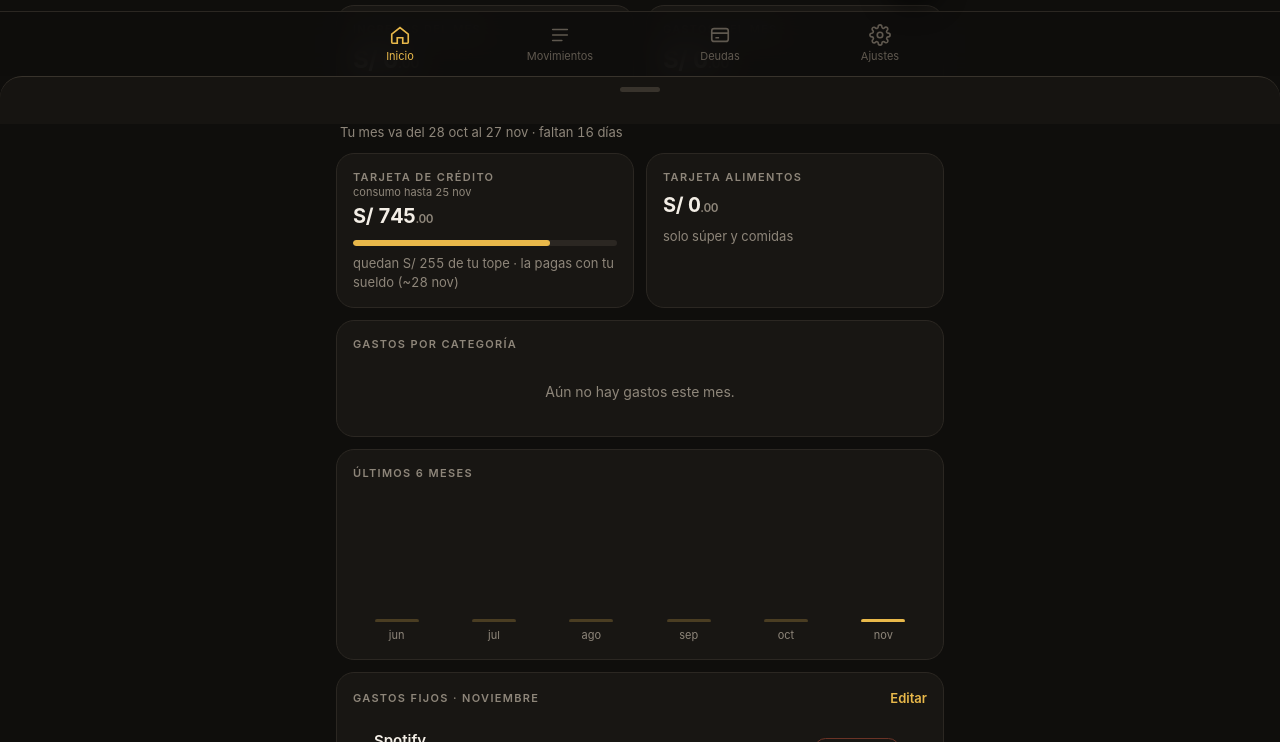
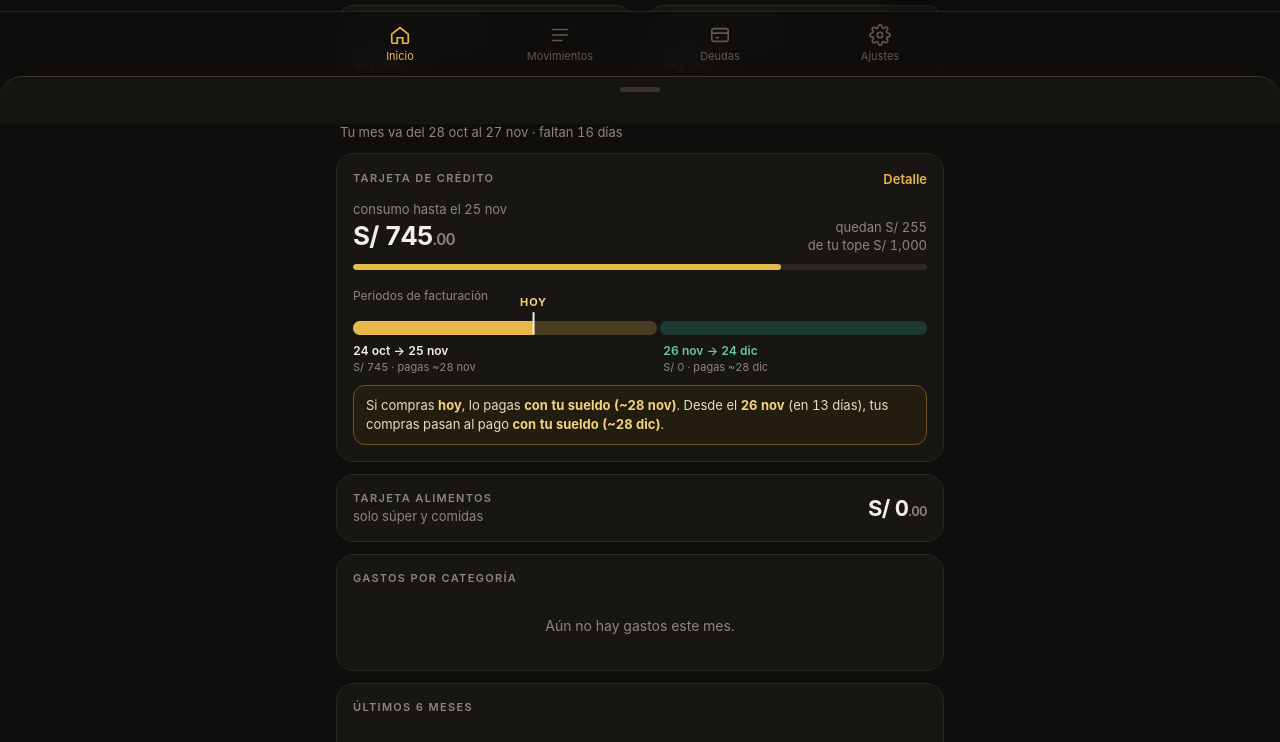
Before and after one commit to Sh31lby/Finanzas, a plain HTML site: page index.html in a window 1280 px wide. Shown: the part 724-1466 px from the top of the page. Drawn offline with Linux system fonts and the light colour scheme.

Commit message:
v5: línea de tiempo de periodos de la tarjeta y aviso al registrar compras
Co-Authored-By: Claude Opus 5.5 <noreply@anthropic.com>
Claude-Session: https://claude.ai/code/session_01LmoNUMrgX1JgWuvfZsPyQP

```diff
--- a/index.html
+++ b/index.html
@@ -132,6 +132,17 @@ select.inp{-webkit-appearance:none;appearance:none}
 .toast.on{opacity:1;transform:translateX(-50%)}
 .daygroup{font-size:12px;color:var(--muted);margin:14px 2px 2px;text-transform:capitalize}
 .hide{display:none!important}
+.tl-bar{position:relative;display:flex;gap:3px;height:14px;margin:30px 0 8px}
+.tl-bar .tseg{border-radius:7px;overflow:hidden;min-width:0}
+.tl-bar .tseg.cur{background:#4a3d22}.tl-bar .tseg.cur i{display:block;height:100%;background:var(--gold)}
+.tl-bar .tseg.nxt{background:#1f3a33}
+.tl-bar .now{position:absolute;top:-26px;transform:translateX(-50%);font-size:11px;font-weight:700;color:var(--gold2);text-transform:uppercase;letter-spacing:.08em}
+.tl-bar .now::after{content:'';position:absolute;left:50%;top:17px;width:2px;height:23px;margin-left:-1px;background:var(--text);border-radius:1px}
+.tl-lab{display:flex;gap:10px}.tl-lab>div{min-width:0}
+.tl-lab b{display:block;font-size:12px;font-weight:600}.tl-lab span{display:block;font-size:11px;color:var(--muted)}
+.tl-lab .n b{color:var(--green)}
+.cardhint{margin-top:10px;padding:10px 12px;border-radius:12px;background:#231d10;border:1px solid #6b5420;font-size:13px;color:#e9dcc0;line-height:1.45}
+.cardhint b{color:var(--gold2)}
 </style>
 </head>
 <body>
@@ -322,6 +333,23 @@ function cardInfo() {
   return { cur, open, due, total, extra };
 }
 function cardBalance() { return cardInfo().total; }
+function cardTimeline() {
+  const today = todayISO(), sch = cardSchedule();
+  const i = sch.findIndex(p => p.close >= today), cur = sch[i], nxt = sch[i + 1];
+  const st = cardStatements().list, amt = p => (st.find(x => x.close === p.close) || { amount: 0 }).amount;
+  const d1 = daysBetween(cur.start, cur.close) + 1, d2 = daysBetween(nxt.start, nxt.close) + 1;
+  const inCur = Math.max(0, Math.min(1, (daysBetween(cur.start, today) + 0.5) / d1));
+  const markLeft = Math.max(4, Math.min(96, inCur * d1 / (d1 + d2) * 100));
+  const left = daysBetween(today, cur.close);
+  return `<span class="f-lbl" style="margin:18px 0 -14px">Periodos de facturación</span><div class="tl-bar"><div class="tseg cur" style="flex:${d1}"><i style="width:${inCur * 100}%"></i></div><div class="tseg nxt" style="flex:${d2}"></div><div class="now" style="left:${markLeft}%">hoy</div></div>
+    <div class="tl-lab"><div style="flex:${d1}"><b>${dShort(cur.start)} → ${dShort(cur.close)}</b><span>${fmt(amt(cur), 0)} · pagas ${S.card.payMode === 'banco' ? dShort(cur.pay) : '~' + dShort(plannedPay(cur))}</span></div>
+    <div class="n" style="flex:${d2}"><b>${dShort(nxt.start)} → ${dShort(nxt.close)}</b><span>${fmt(amt(nxt), 0)} · pagas ${S.card.payMode === 'banco' ? dShort(nxt.pay) : '~' + dShort(plannedPay(nxt))}</span></div></div>
+    <div class="cardhint">Si compras <b>hoy</b>, lo pagas <b>${payTxt(cur)}</b>. ${left > 0 ? `Desde el <b>${dShort(nxt.start)}</b> (en ${left} día${left > 1 ? 's' : ''})` : '<b>Hoy cierra el periodo</b>: desde mañana'}, tus compras pasan al pago <b>${payTxt(nxt)}</b>.</div>`;
+}
+function cardHint(dateISO) {
+  const p = periodOf(dateISO || todayISO());
+  return `Esta compra entra al periodo del <b>${dShort(p.start)} al ${dShort(p.close)}</b> → la pagas <b>${payTxt(p)}</b>${S.card.payMode === 'banco' ? '' : ' (vence ' + dShort(p.pay) + ')'}.`;
+}
 // Cuándo pagas un estado de cuenta: con tu sueldo (primer día de cobro después del cierre) o en la fecha del banco
 function plannedPay(p) {
   if (S.card.payMode === 'banco') return p.pay;
@@ -511,7 +539,9 @@ function movRow(m) {
     <div class="amt neutral">${m.amount >= 0 ? '+' : '−'}${fmt(Math.abs(m.amount))}</div></div>`;
   const isIn = m.type === 'ingreso', isPay = m.type === 'pago_tarjeta';
   const title = isPay ? 'Pago de tarjeta' : m.category;
-  const sub = [dShort(m.date), m.note, isIn ? null : m.method, m.auto ? 'fijo' : null].filter(Boolean).map(esc).join(' · ');
+  const tc = m.type === 'gasto' && m.method === 'Tarjeta de crédito';
+  const sub = [dShort(m.date), m.note, isIn ? null : m.method, m.auto ? 'fijo' : null].filter(Boolean).map(esc).join(' · ')
+    + (tc ? ` · <span style="color:var(--gold)">se paga ${S.card.payMode === 'banco' ? dShort(periodOf(m.date).pay) : '~' + dShort(plannedPay(periodOf(m.date)))}</span>` : '');
   const col = isPay ? '#5f584f' : isIn ? 'var(--green)' : colorOf(m.category);
   return `<div class="row tap" data-act="edit" data-id="${m.id}"><i class="dot" style="background:${col}"></i><div class="t"><b>${esc(title)}</b><span>${sub}</span></div>
     <div class="amt ${isIn ? 'in' : isPay ? 'neutral' : ''}">${isIn ? '+' : '−'}${fmt(m.amount).replace('S/ ', 'S/ ')}</div></div>`;
@@ -579,14 +609,14 @@ function vInicio() {
     <div class="card kpi"><div class="lbl">Gastos del mes</div><div class="v">${fmtH(t.exp)}</div><div class="note">balance <span style="color:${t.left < 0 ? 'var(--red)' : 'var(--text)'}">${fmt(t.left, 0)}</span></div></div>
   </div>
   ${cur ? `<div class="sub" style="margin:-4px 4px 12px">Tu mes va del ${c.label.replace(' – ', ' al ')} · ${daysLeft(c).toLowerCase()}</div>` : ''}
-  <div class="grid2">
-    <div class="card tap" data-act="goto" data-v="deudas"><div class="lbl">Tarjeta de crédito</div><div class="sub" style="font-size:11px">consumo hasta ${dShort(ci.cur.close)}</div><div class="kpi"><div class="v" style="font-size:20px;margin-top:2px">${fmtH(cb)}</div></div>
-      <div class="bar ${capPct > 100 ? 'over' : capPct >= 80 ? 'warn' : ''}"><i style="width:${Math.min(100, capPct)}%"></i></div>
-      <div class="note sub mt8">${cb > S.card.cap ? `<span style="color:var(--red)">te pasaste ${fmt(cb - S.card.cap, 0)}</span>` : `quedan ${fmt(S.card.cap - cb, 0)} de tu tope`} · la pagas ${payTxt(ci.cur)}</div>
-      ${ci.due.length ? `<div class="note mt8" style="color:var(--gold);font-size:12px">por pagar ${fmt(ci.due[0].left, 0)} el ${dShort(ci.due[0].pay)}</div>` : ''}</div>
-    <div class="card"><div class="lbl">Tarjeta alimentos</div><div class="kpi"><div class="v" style="font-size:20px;${fb < 0 ? 'color:var(--red)' : ''}">${fmtH(fb)}</div></div>
-      <div class="note sub mt8">solo súper y comidas</div></div>
+  <div class="card"><h2>Tarjeta de crédito <button data-act="goto" data-v="deudas">Detalle</button></h2>
+    <div style="display:flex;justify-content:space-between;align-items:flex-end;gap:10px"><div><div class="sub">consumo hasta el ${dShort(ci.cur.close)}</div><div class="big" style="font-size:26px">${fmtH(cb)}</div></div>
+      <div class="sub" style="text-align:right">${cb > S.card.cap ? `<span style="color:var(--red)">te pasaste ${fmt(cb - S.card.cap, 0)}</span>` : `quedan ${fmt(S.card.cap - cb, 0)}<br>de tu tope ${fmt(S.card.cap, 0)}`}</div></div>
+    <div class="bar ${capPct > 100 ? 'over' : capPct >= 80 ? 'warn' : ''}"><i style="width:${Math.min(100, capPct)}%"></i></div>
+    ${ci.due.length ? `<div class="note mt8" style="color:var(--gold);font-size:13px">Por pagar: ${fmt(ci.due[0].left, 0)} ${payTxt(ci.due[0])}</div>` : ''}
+    ${cardTimeline()}
   </div>
+  <div class="card" style="display:flex;justify-content:space-between;align-items:center"><div><div class="lbl">Tarjeta alimentos</div><div class="sub">solo súper y comidas</div></div><div class="big" style="font-size:22px;${fb < 0 ? 'color:var(--red)' : ''}">${fmtH(fb)}</div></div>
   <div class="card"><h2>Gastos por categoría</h2>${donut(t.byCat, t.exp)}</div>
   <div class="card"><h2>Últimos 6 meses</h2>${bars()}</div>
   ${fx}
@@ -646,7 +676,8 @@ function vDeudas() {
       • Pide tu nuevo cronograma y actualiza aquí el capital en Ajustes.</div>
   </div>` : ''}
   <div class="card"><h2>Tarjeta de crédito <button data-act="goto" data-v="ajustes">Actualizar</button></h2>
-    <div class="lbl" style="letter-spacing:.06em">Consumo del ${dShort(ci.cur.start)} al ${dShort(ci.cur.close)}</div><div class="big">${fmtH(ci.open.amount)}</div>
+    ${cardTimeline()}
+    <div class="lbl mt" style="letter-spacing:.06em">Consumo del ${dShort(ci.cur.start)} al ${dShort(ci.cur.close)}</div><div class="big">${fmtH(ci.open.amount)}</div>
     <div class="bar ${capPct > 100 ? 'over' : capPct >= 80 ? 'warn' : ''}"><i style="width:${Math.min(100, capPct)}%"></i></div>
     <div class="stats">
       <div><span>Tu tope</span><b>${fmt(S.card.cap, 0)}</b></div>
@@ -726,7 +757,7 @@ function vAjustes() {
     <div class="sub" style="margin-bottom:12px">Tus datos viven solo en este iPhone. Guarda una copia en Archivos o iCloud de vez en cuando.</div>
     <div class="cta"><button class="btn gold" data-act="export">Exportar copia</button><button class="btn" data-act="import">Importar copia</button><button class="btn" data-act="csv">Exportar a Excel (CSV)</button></div>
     <button class="btn danger block mt" data-act="reset">Borrar todo</button></div>
-  <div class="sub" style="text-align:center;margin:18px 0">Finanzas · v4</div>`;
+  <div class="sub" style="text-align:center;margin:18px 0">Finanzas · v5</div>`;
 }
 
 /* ================= Formularios ================= */
@@ -746,6 +777,7 @@ function drawMovForm() {
     <input class="amount" id="f-amount" inputmode="decimal" placeholder="S/ 0.00" value="${m.amount === '' ? '' : m.amount}" autocomplete="off">
     ${special ? '' : `<span class="f-lbl">Categoría</span><div class="chips">${cats.map(c => `<button class="chip ${c === m.category ? 'on' : ''}" data-act="fcat" data-v="${esc(c)}">${esc(c)}</button>`).join('')}</div>`}
     ${isG ? `<span class="f-lbl">Pagado con</span><div class="chips">${METHODS.map(x => `<button class="chip ${x === m.method ? 'on' : ''}" data-act="fmethod" data-v="${x}">${x}</button>`).join('')}</div>` : ''}
+    ${isG && m.method === 'Tarjeta de crédito' ? `<div class="cardhint" id="cardHint">${cardHint(m.date)}</div>` : ''}
     ${warn ? `<div class="warnmsg">La tarjeta de alimentos solo sirve en supermercados y comida.</div>` : ''}
     <span class="f-lbl">Fecha</span><input class="inp" type="date" id="f-date" value="${m.date}">
     <span class="f-lbl">Nota (opcional)</span><input class="inp" id="f-note" placeholder="ej. Plaza Vea, almuerzo, taxi…" value="${esc(m.note)}">
@@ -947,7 +979,11 @@ document.addEventListener('click', e => {
   const a = e.target.closest('[data-act]');
   if (a && actions[a.dataset.act]) { e.preventDefault(); actions[a.dataset.act](a); }
 });
-document.addEventListener('input', e => { if (e.target.id === 'simRange') updateSim(); });
+document.addEventListener('input', e => {
+  if (e.target.id === 'simRange') updateSim();
+  if (e.target.id === 'f-date' && $('#cardHint')) $('#cardHint').innerHTML = cardHint(e.target.value);
+});
+document.addEventListener('change', e => { if (e.target.id === 'f-date' && $('#cardHint')) $('#cardHint').innerHTML = cardHint(e.target.value); });
 document.addEventListener('keydown', e => { if (e.key === 'Enter' && sheetCtx && e.target.tagName === 'INPUT') { e.preventDefault(); ({ fixed: actions.xsave, cash: actions.cashsave }[sheetCtx.kind] || actions.fsave)(); } });
 $('#scrim').addEventListener('click', closeSheet);
 $('#fab').addEventListener('click', () => movForm({ date: off === 0 ? todayISO() : cycle(off).end }));
--- a/sw.js
+++ b/sw.js
@@ -1,5 +1,5 @@
 // Guarda la app para que abra sin conexión. Sube VERSION cuando cambies archivos.
-const VERSION = 'finanzas-v4';
+const VERSION = 'finanzas-v5';
 const FILES = ['./', './index.html', './manifest.webmanifest',
   './icons/apple-touch-icon.png', './icons/icon-192.png', './icons/icon-512.png', './icons/favicon.png'];
 
```
